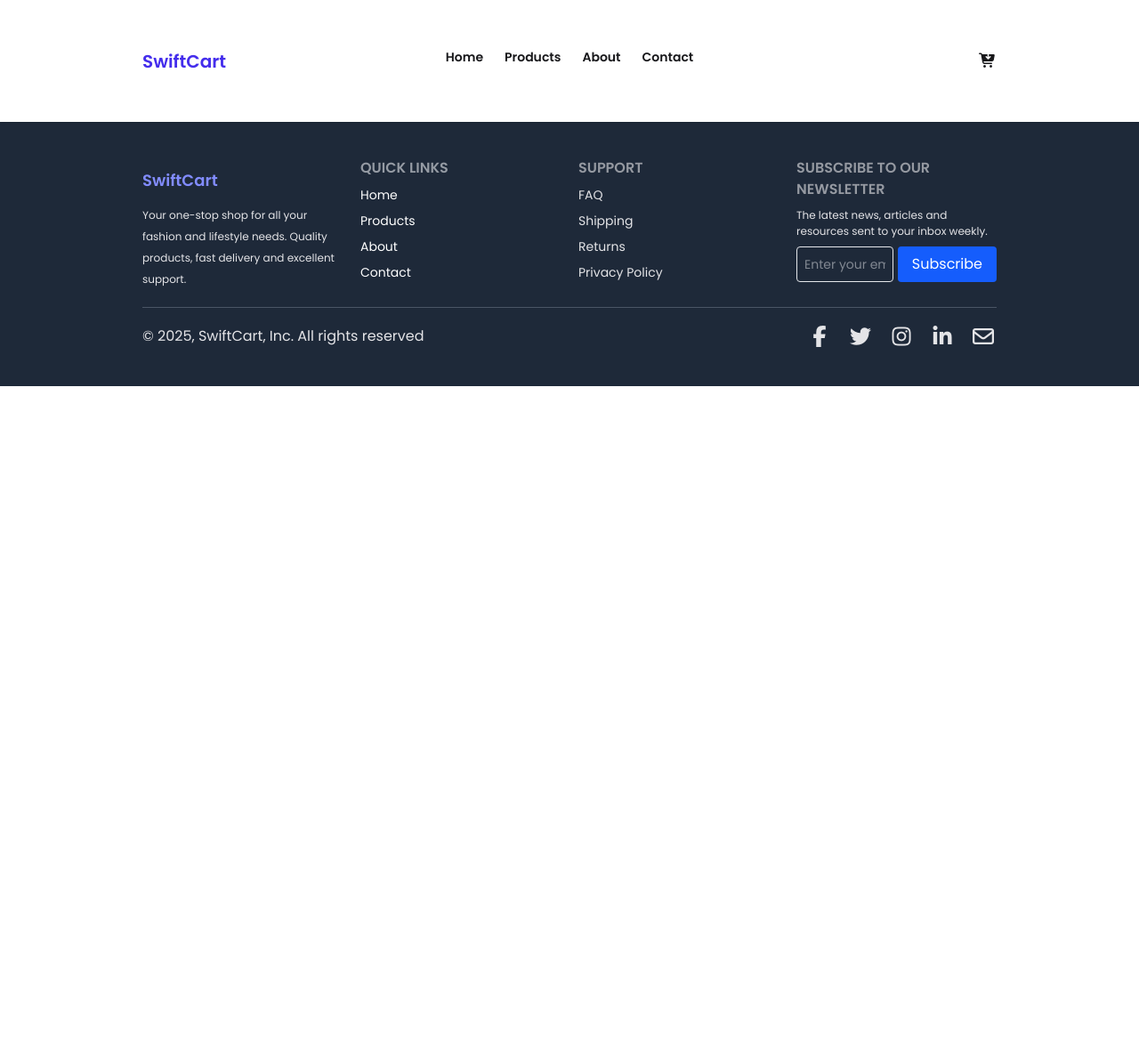
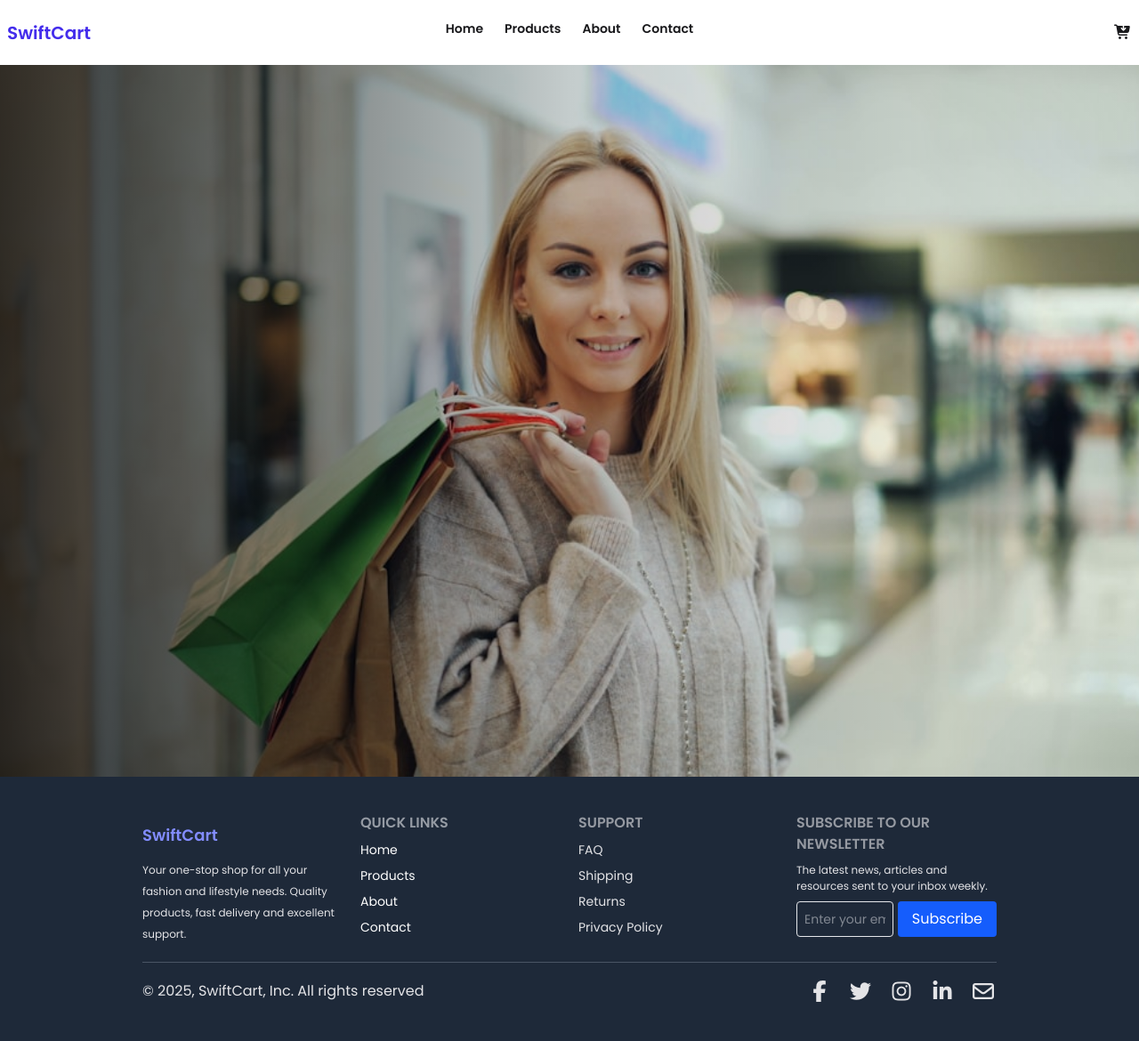
Before and after one commit to helal366/swiftCart, a plain HTML site: page index.html in a window 1280 px wide. Shown: the whole page at 89% size. Before the commit the page ends 800 px from the top, so only its background shows below. Drawn offline with nearby package versions, Linux system fonts and the light colour scheme.

Commit message:
hero section background image and transparent layer is set.

```diff
--- a/index.html
+++ b/index.html
@@ -26,9 +26,8 @@
 
 <body>
     <header>
-        <div class="navbar bg-base-100 shadow-sm page_padding">
+        <div class="navbar bg-base-100 shadow-sm x_padding">
             <div class="navbar-start">
-
                 <span class="text-xl text-[#442dec] font-semibold">SwiftCart</span>
             </div>
             <div class="navbar-center hidden lg:flex font-semibold">
@@ -60,7 +59,18 @@
             </div>
         </div>
     </header>
-    <footer class="bg-[#1e2939] page_padding">
+    <!-- hero section -->
+
+    <section class="w-full min-h-screen bg-cover bg-center relative" style="background-image: url('./Assets/banner-image.png');">
+        <!-- transparent div -->
+        <div class="absolute inset-0 bg-gradient-to-r from-black/80 via-black/20 to-transparent"></div>
+        <!-- content div -->
+         <div>
+
+         </div>
+    </section>
+    <!-- footer -->
+    <footer class="bg-[#1e2939] x_padding y_padding">
         <section class="text-neutral-content  grid grid-cols-1 sm:grid-cols-2 xl:grid-cols-4 gap-5">
             <nav>
                 <h3 class="text-[#828cff] font-semibold text-lg my-3">SwiftCart</h3>
--- a/style.css
+++ b/style.css
@@ -5,29 +5,31 @@ ul li{
     margin-bottom: 8px;
     font-size: 14px;
 }
-.page_padding {
+.y_padding{
+    padding-top: 2.5rem;
+    padding-bottom: 2.5rem;
+}
+.y_padding {
     padding-left: 1.25rem;   /* px-5 */
     padding-right: 1.25rem;
-    padding-top: 2.5rem;
-    padding-bottom: 2.5rem;
   }
 
   @media (min-width: 768px) {
-    .page_padding {
+    .y_padding {
       padding-left: 2.5rem;  /* md:px-10 */
       padding-right: 2.5rem;
     }
   }
 
   @media (min-width: 1024px) {
-    .page_padding {
+    .y_padding {
       padding-left: 5rem;    /* lg:px-20 */
       padding-right: 5rem;
     }
   }
 
   @media (min-width: 1280px) {
-    .page_padding {
+    .y_padding {
       padding-left: 10rem;   /* xl:px-40 */
       padding-right: 10rem;
     }
```
